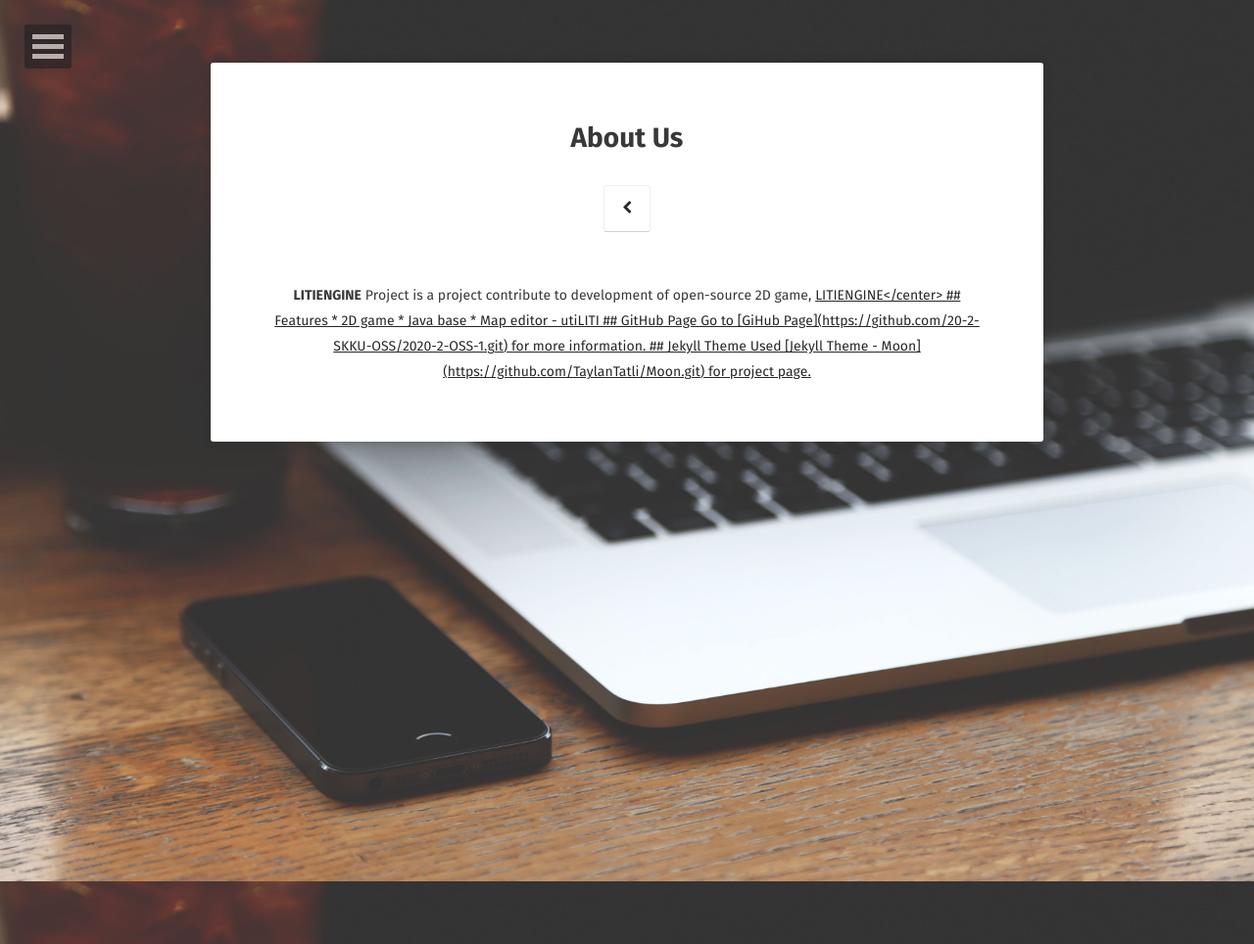
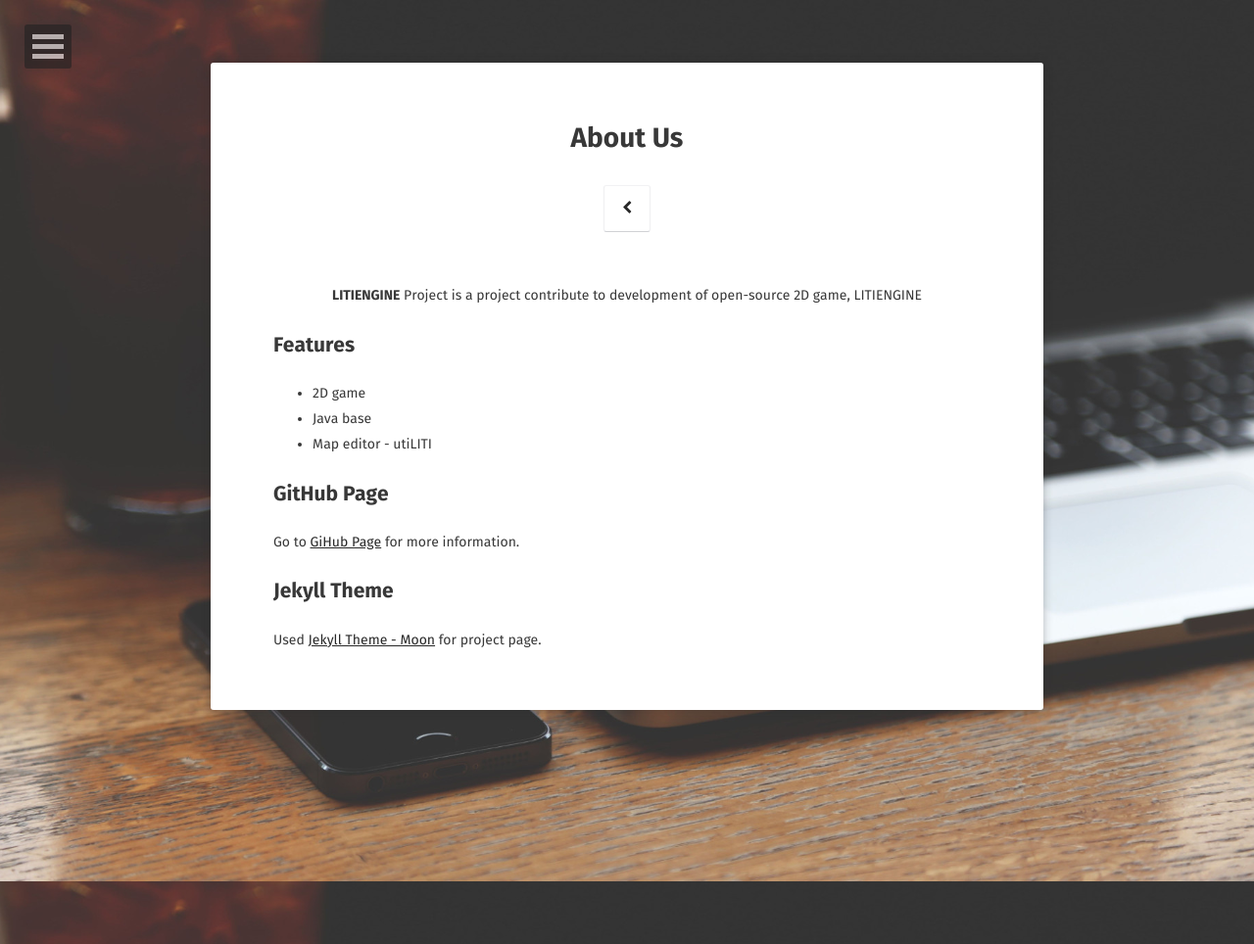
Before and after one commit to 20-2-SKKU-OSS/2020-2-OSS-1, a Jekyll site: the page built from about/index.md, in a window 1280 px wide. Shown: the whole page at 98% size. Built offline with Jekyll 4.4.1, drawn with Linux system fonts in a browser that asks for light colours; some web fonts are replaced.

Commit message:
Update index.md

```diff
--- a/about/index.md
+++ b/about/index.md
@@ -6,7 +6,7 @@ date: 2020-11-12
 comments: false
 ---
 
-<center><b>LITIENGINE</b> Project is a project contribute to development of open-source 2D game, <a href="https://litiengine.com/">LITIENGINE</center>
+<center><b>LITIENGINE</b> Project is a project contribute to development of open-source 2D game, <a href="https://litiengine.com/"></a>LITIENGINE</center>
 
 ## Features
 
```
